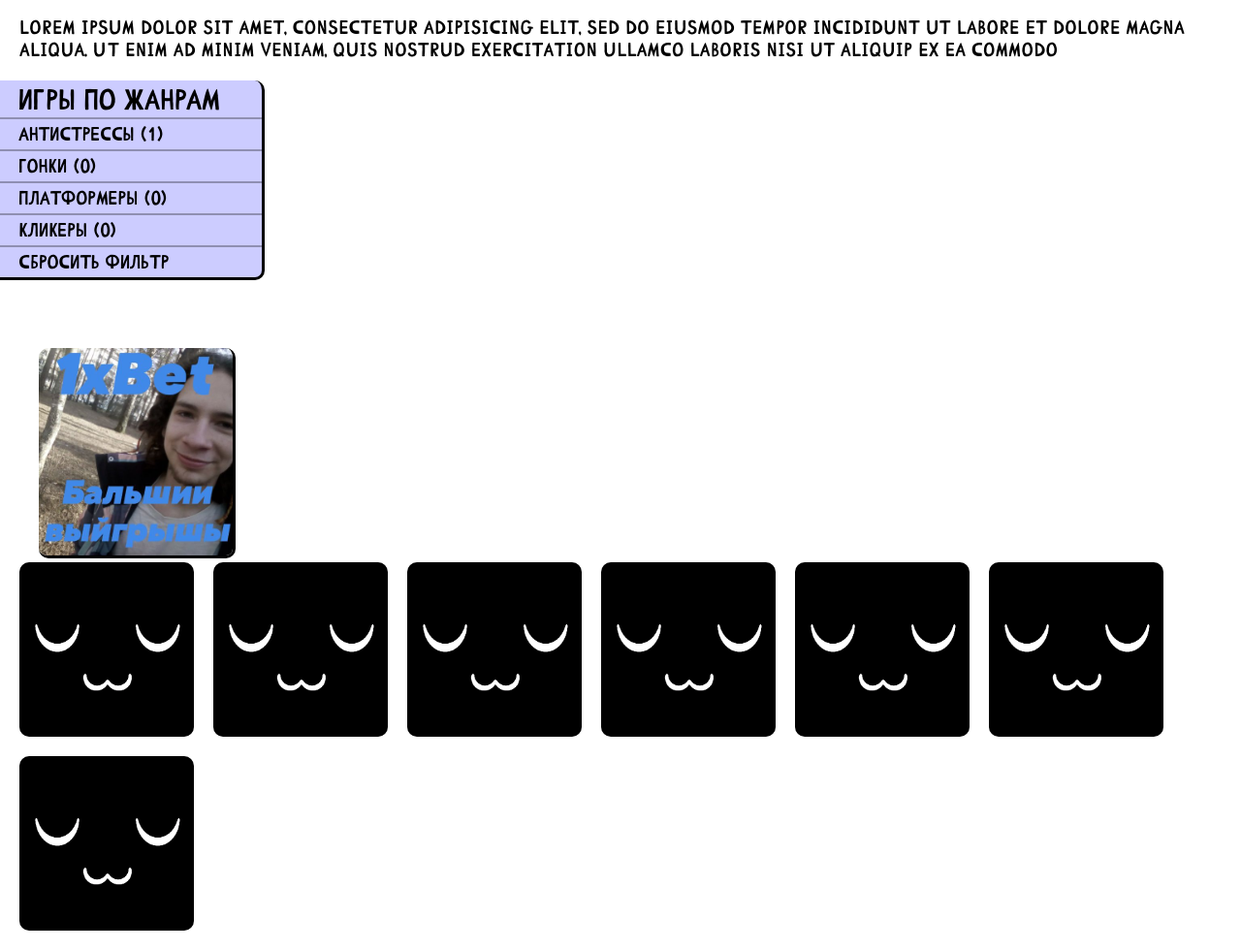
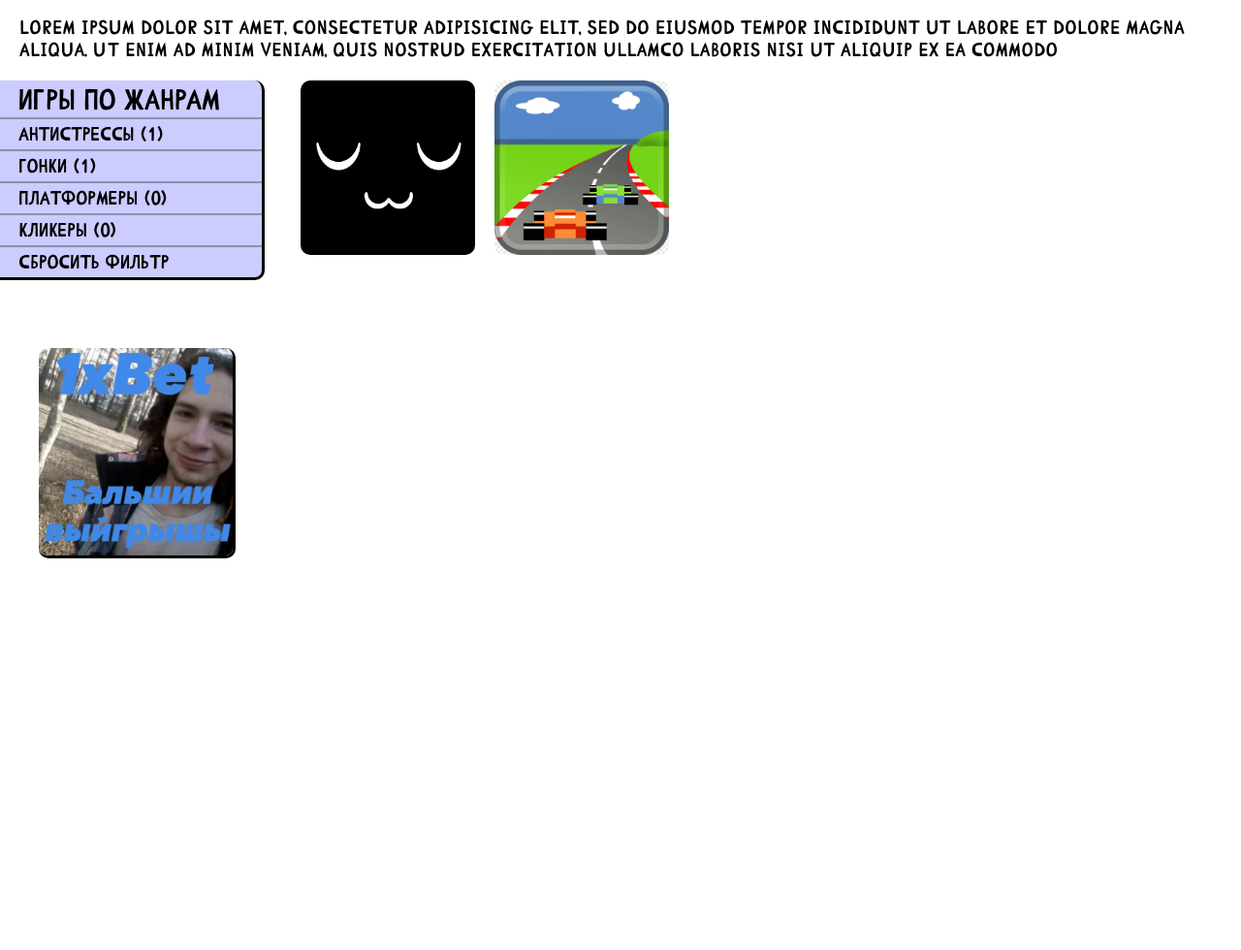
Before and after one commit to R1senDev/gws, a PHP site: page / in a window 1280 px wide. Shown: the part 133-1113 px from the top of the page at 97% size. After the commit the page ends 709 px from the top, so only its background shows below. Run offline with PHP 8.4, Linux system fonts and the light colour scheme.

Commit message:
Fixed filters

```diff
--- a/css/hub.css
+++ b/css/hub.css
@@ -102,10 +102,6 @@ a {
 	background: rgb(230, 230, 255);
 }
 
-.games-container-container {
-
-}
-
 .games-container {
 	float: left;
 }
--- a/index.html
+++ b/index.html
@@ -20,7 +20,7 @@
 			</div>
 			<hr>
 			<div class="genre" onclick="switchFilter('race')">
-				<p class="genre-label" id="race-filter">Гонки (0)</p>
+				<p class="genre-label" id="race-filter">Гонки (1)</p>
 			</div>
 			<hr>
 			<div class="genre" onclick="switchFilter('platformer')">
@@ -31,7 +31,7 @@
 				<p class="genre-label" id="clicker-filter">Кликеры (0)</p>
 			</div>
 			<hr>
-			<div class="genre" onclick="switchFilter(null)">
+			<div class="genre" onclick="switchFilter('null')">
 				<p class="genre-label">Сбросить фильтр</p>
 			</div>
 		</div>
@@ -39,25 +39,10 @@
 	</div>
 	<div class="games-container-container">
 		<div class="games-container">
-			<div class="game-tile" id="uwu">
+			<div class="game-tile" id="uwu" href="games/uwu/uwu.html">
 				<div class="game-tile-overlay"></div>
 			</div>
-			<div class="game-tile" id="uwu">
-				<div class="game-tile-overlay"></div>
-			</div>
-			<div class="game-tile" id="uwu">
-				<div class="game-tile-overlay"></div>
-			</div>
-			<div class="game-tile" id="uwu">
-				<div class="game-tile-overlay"></div>
-			</div>
-			<div class="game-tile" id="uwu">
-				<div class="game-tile-overlay"></div>
-			</div>
-			<div class="game-tile" id="uwu">
-				<div class="game-tile-overlay"></div>
-			</div>
-			<div class="game-tile" id="uwu">
+			<div class="game-tile" id="lineRace">
 				<div class="game-tile-overlay"></div>
 			</div>
 		</div>
--- a/js/hub.js
+++ b/js/hub.js
@@ -10,29 +10,30 @@ let games = [new Game('uwu', ['antistress']), new Game('lineRace', ['race'])];
 let allFilters = ['antistress', 'race', 'platformer', 'clicker'];
 
 function switchFilter(value) {
-	alert(`switchFilter(${value})`);
+	for (let i of games) {
+		i.elem.style.opacity = 1;
+	}
 	for (let i of allFilters) {
 		document.getElementById(`${i}-filter`).style.color = 'black';
 	}
 	document.getElementById(`${value}-filter`).style.color = 'green';
-	if (value == null) {
+	if (value == 'null') {
 		for (let i of allFilters) {
 			document.getElementById(`${i}-filter`).style.color = 'black';
 		}
 		for (let i of games) {
+			alert(`Setting ${i.name}.style.opacity to 1`);
 			i.elem.style.opacity = 1;
 		}
 	} else {
 		document.getElementById(`${value}-filter`).style.color = 'green';
 		for (let i of games) {
 			if (i.tags.includes(value)) {
-				alert('Set opacity for', i.name, ' to 1');
 				i.elem.style.opacity = 1;
 			} else {
-				alert('Set opacity for', i.name, ' to 0.2');
 				i.elem.style.opacity = 0.2;
 			}
 		}
 	}
 }
-switchFilter(null);
+switchFilter('null');
```
Lines whose indentation alone changed are shown as unchanged.
